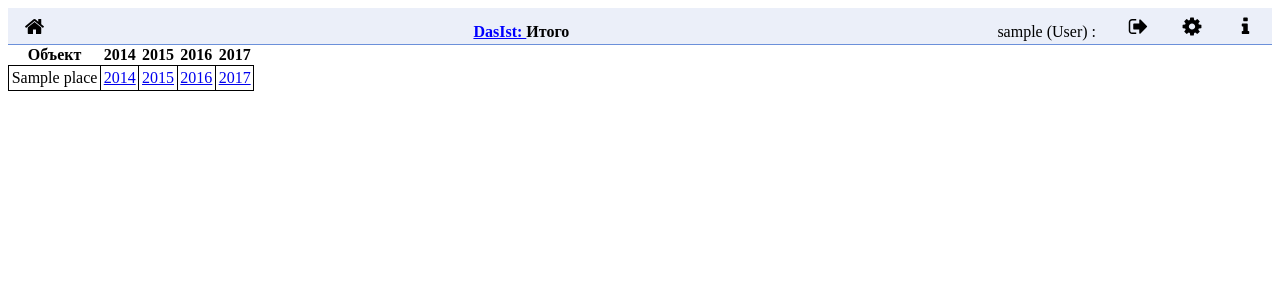
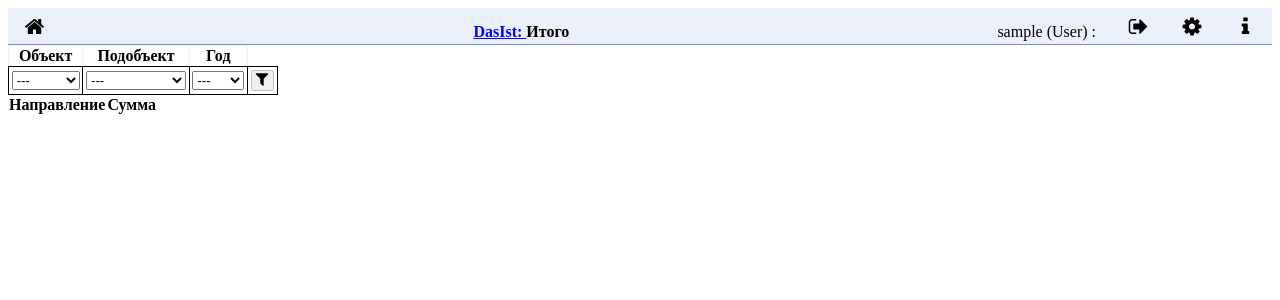
Before and after one commit to tieugene/dasist, a Django app: a page that uses templates/reports/summary_list.html in a window 1280 px wide. Shown: the top 300 px of the page. Run offline with Django 3.2, Linux system fonts and the light colour scheme; a user stored in the database is signed in; tables that the repository leaves empty hold one stand-in row (values such as "Sample post"); lists and menus that the app fills with data are empty; parts of the project's set-up code (start-up, migrations or seed data) failed here and were passed over; some libraries are stand-ins or nearby versions.

Commit message:
Starting Report.Summary

```diff
--- a/reports/forms.py
+++ b/reports/forms.py
@@ -7,10 +7,12 @@ ledger.forms
 from bills.models import Payer
 
 from core.models import Org
+from scan.models import Scan
 
 # 2. django
 from django import forms
 
+EMPTY_VALUE = [('', '---'), ]
 
 class FilterLedgerListForm(forms.Form):
     payer = forms.ModelChoiceField(
@@ -21,3 +23,9 @@ class FilterLedgerListForm(forms.Form):
         queryset=Org.objects.all().order_by('name'),
         label=u'Поставщик',
         required=False)
+
+
+class FilterSummaryListForm(forms.Form):
+    place = forms.ChoiceField(choices=EMPTY_VALUE + list(Scan.objects.order_by('place').distinct().values_list('place', 'place')), label=u'Объект', required=False)
+    subject = forms.ChoiceField(choices=EMPTY_VALUE + list(Scan.objects.order_by('subject').distinct().values_list('subject', 'subject')), label=u'Подобъект', required=False)
+    year = forms.ChoiceField(choices=EMPTY_VALUE + [('2014', '2014'), ('2015', '2015'), ('2016', '2016'), ('2017', '2017')], label=u'Год', required=False)
--- a/reports/urls.py
+++ b/reports/urls.py
@@ -13,6 +13,7 @@ urlpatterns = (
     url(r'^ledger/lpp/(?P<lpp>\d+)/$',              views.ledger_set_lpp, name='ledger_set_lpp'),
     url(r'^ledger/filter/$',                        views.ledger_set_filter, name='ledger_set_filter'),
     url(r'^summary/$',                              login_required(views.SummaryList.as_view()), name='summary_list'),
+    url(r'^summary/filter/$',                       views.summary_set_filter, name='summary_set_filter'),
     # url(r'^summary/(?P<y>\d+)/(?P<place>\w+)/$',    views.summary_detail, name='summary_detail'),
-    url(r'^summary/(?P<p>\d+)/(?P<y>\d+)/$',        views.summary_detail, name='summary_detail'),
+    # url(r'^summary/(?P<p>\d+)/(?P<y>\d+)/$',        views.summary_detail, name='summary_detail'),
 )
--- a/reports/views.py
+++ b/reports/views.py
@@ -93,31 +93,58 @@ def ledger_set_filter(request):
 
 class SummaryList(ListView):
     template_name = 'reports/summary_list.html'
+    filter = {
+        'place':    None,
+        'subject':  None,
+        'year':     None,
+    }
+    subjs = []
+    subj = None
 
     def get_queryset(self):
-        # print 'SummaryList: get_queryset in'
-        # q = Scan.objects.order_by('place').values('place').distinct()
-        q = Place.objects.all()
-        # print 'SummaryList: get_queryset out'
+        # print 'SummaryList.get_queryset in'
+        self.filter['place'] = self.request.session.get('summary_place', None)
+        self.filter['subject'] = self.request.session.get('summary_subject', None)
+        self.filter['year'] = self.request.session.get('summary_year', None)
+        # locals
+        # print 'SummaryList.get_queryset init locals'
+        p = self.filter['place']
+        s = self.filter['subject']
+        y = self.filter['year']
+        # print 'SummaryList.get_queryset query create'
+        # let's query
+        #q = Scan.objects.values('place', 'subject', 'depart').filter(place=self.filter['place'], subject=self.filter['subject'], date__year=self.filter['year']).order_by('depart').annotate(Sum('sum'))
+        # q = Place.objects.all()
+        q = Scan.objects
+        if (p and y):
+            print 'Filter:', p, y
+            q = q.values('depart').filter(place=p, date__year=y).order_by('depart').annotate(Sum('sum'))
+            print 'Q:', q.query
+        else:
+            q = q.none()
+        # print 'SummaryList.get_queryset out'
         return q
 
     def get_context_data(self, **kwargs):
+        # print 'SummaryList.get_contextdata in'
         context = super(SummaryList, self).get_context_data(**kwargs)
-        context['years'] = [2014, 2015, 2016, 2017]
+        context['form'] = forms.FilterSummaryListForm(initial={
+            'place':    self.filter['place'],
+            'subject':  self.filter['subject'],
+            'year':     self.filter['year'],
+        })
+        # print 'SummaryList.get_contextdata out'
         return context
 
 
 @login_required
-def summary_detail(request, p, y):
-    # return redirect('summary_list')
-    place = Place.objects.get(pk=int(p))
-    year = int(y)
-    dirs = Scan.objects.values('place', 'depart').filter(place=place.name, date__year=year).order_by('depart').annotate(Sum('sum'))
-    # print 'Dirs:', len(dirs), dirs.query
-    summary = Scan.objects.values('place').filter(place=place.name, date__year=year).order_by('place').annotate(Sum('sum'))
-    return render_to_response('reports/summary_detail.html', context_instance=RequestContext(request, {
-        'place': place,
-        'year': year,
-        'dirs': dirs,
-        'summary': summary[0],
-    }))
+def summary_set_filter(request):
+    # print 'summary_set_filter in'
+    form = forms.FilterSummaryListForm(request.POST)
+    if form.is_valid():
+        filter = form.cleaned_data
+        request.session['summary_place'] = filter['place'] if filter['place'] else None
+        request.session['summary_subject'] = filter['subject'] if filter['subject'] else None
+        request.session['summary_year'] = filter['year'] if filter['year'] else None
+    # print 'summary_set_filter out'
+    return redirect('summary_list')
--- a/templates/reports/summary_list.html
+++ b/templates/reports/summary_list.html
@@ -2,22 +2,41 @@
 {% block title %} Итого {% endblock %}
 {% block menu_title %} Итого {% endblock %}
 {% block body_main %}
-<table border="0">
+{{ form.media }}
+<table border="1">
  <thead>
   <th> Объект </th>
-  {% for year in years %}
-   <th> {{ year }} </th>
-  {% endfor %}
+  <th> Подобъект </th>
+  <th> Год </th>
  </thead>
  <tbody>
- {% for object in object_list %}
+  <form action="{% url 'summary_set_filter' %}" method="POST">
+ {% csrf_token %}
+   <tr>
+    <td> {{ form.place }} </td>
+    <td> {{ form.subject }} </td>
+    <td> {{ form.year }} </td>
+    <td> <button type="submit" title="Фильтровать" class="plain"> {% include "svgbutton/filter.html" %} </button> </td>
+   </tr>
+  </form>
+ </tbody>
+</table>
+
+<table>
+ <thead>
   <tr>
-   <td> {{ object.name }} </td>
-  {% for y in years %}
-   <td> <a href="{% url 'summary_detail' object.pk y %}"> {{ y }} </a> </td>
+   <th> Направление </th>
+   <th> Сумма </th>
+  </tr>
+ </thead>
+ <tbody>
+  {% for object in object_list %}
+   <tr>
+    <td> {% if object.depart %} {{ object.depart }} {% else %} --- {% endif %} </td>
+    <td align="right"> {{ object.sum__sum }} </td>
+   </tr>
   {% endfor %}
   </tr>
- {% endfor %}
  </tbody>
 </table>
 {% endblock %}
--- a/templates/scan/list.html
+++ b/templates/scan/list.html
@@ -83,7 +83,7 @@ function json_to_select(url, select_selector) {
   <td nowrap> {{ object.shipper|default:"---" }} </td>
   <td nowrap> {{ object.no }} </td>
   <td nowrap> {{ object.date|date:"d.m.y" }} </td>
-  <td nowrap> {{ object.sum|default:"---" }} </td>
+  <td nowrap align="right"> {{ object.sum|default:"---" }} </td>
  </tr>
 {% endfor %}
 </table>
```
Also changed, not shown: scan/views.py (+5 -5 lines).
